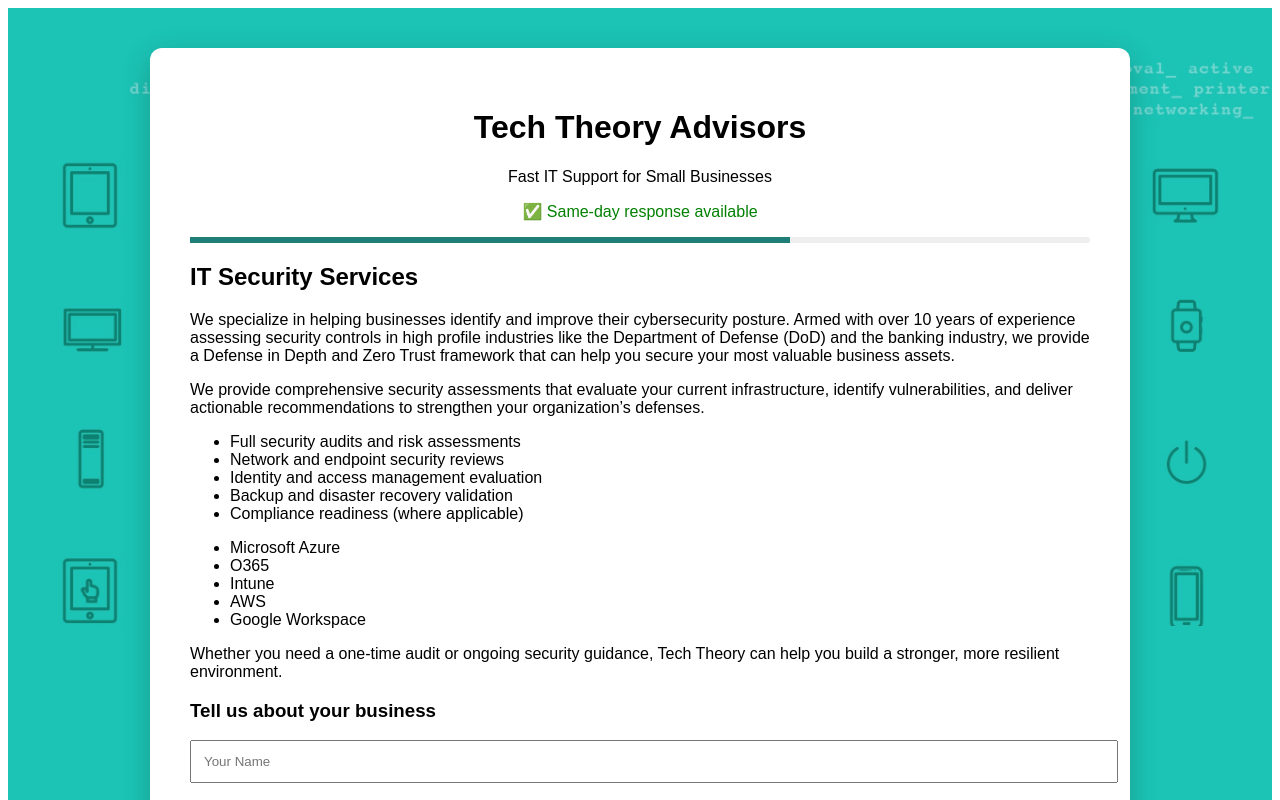
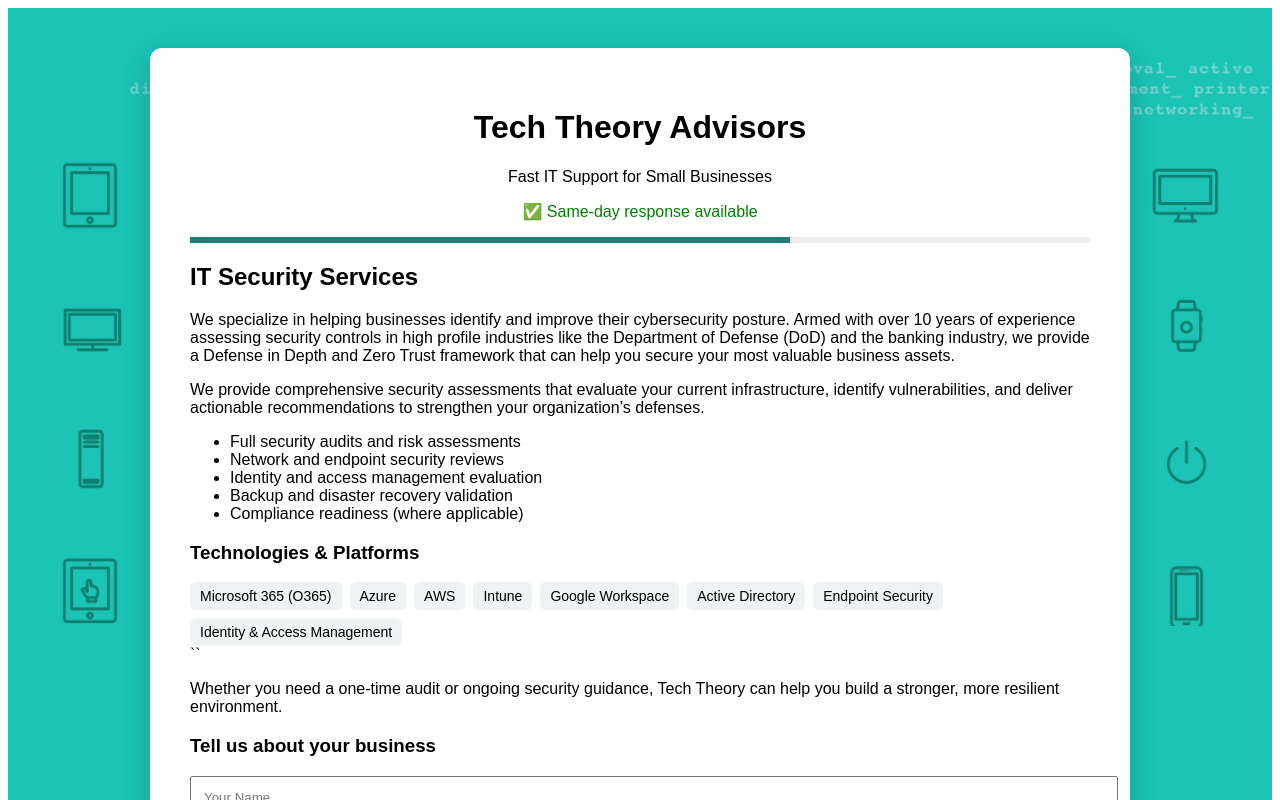
Before and after one commit to westonwiggins/techtheoryadvisors, a React (Vite) app: page / in a window 1280 px wide. Both pictures are taken after a click on the button "IT Security". Shown: the top 800 px of the page. Built offline with nearby package versions, Linux system fonts and the light colour scheme.

Commit message:
Update App.jsx

```diff
--- a/src/App.jsx
+++ b/src/App.jsx
@@ -90,14 +90,35 @@ export default function App() {
                   <li>Backup and disaster recovery validation</li>
                   <li>Compliance readiness (where applicable)</li>
                 </ul>
+<h3>Technologies & Platforms</h3>
 
-                <ul>
-                  <li>Microsoft Azure</li>
-                  <li>O365</li>
-                  <li>Intune</li>
-                  <li>AWS</li>
-                  <li>Google Workspace</li>
-                </ul>
+<div style={{
+  display: "flex",
+  flexWrap: "wrap",
+  gap: "8px",
+  marginTop: "10px"
+}}>
+  {[
+    "Microsoft 365 (O365)",
+    "Azure",
+    "AWS",
+    "Intune",
+    "Google Workspace",
+    "Active Directory",
+    "Endpoint Security",
+    "Identity & Access Management"
+  ].map((tech) => (
+    <span key={tech} style={{
+      background: "#eef2f3",
+      padding: "6px 10px",
+      borderRadius: "6px",
+      fontSize: "14px"
+    }}>
+      {tech}
+    </span>
+  ))}
+</div>
+``
 
                 <p>
                   Whether you need a one-time audit or ongoing security guidance, Tech Theory can help you build a stronger, more resilient environment.
```
